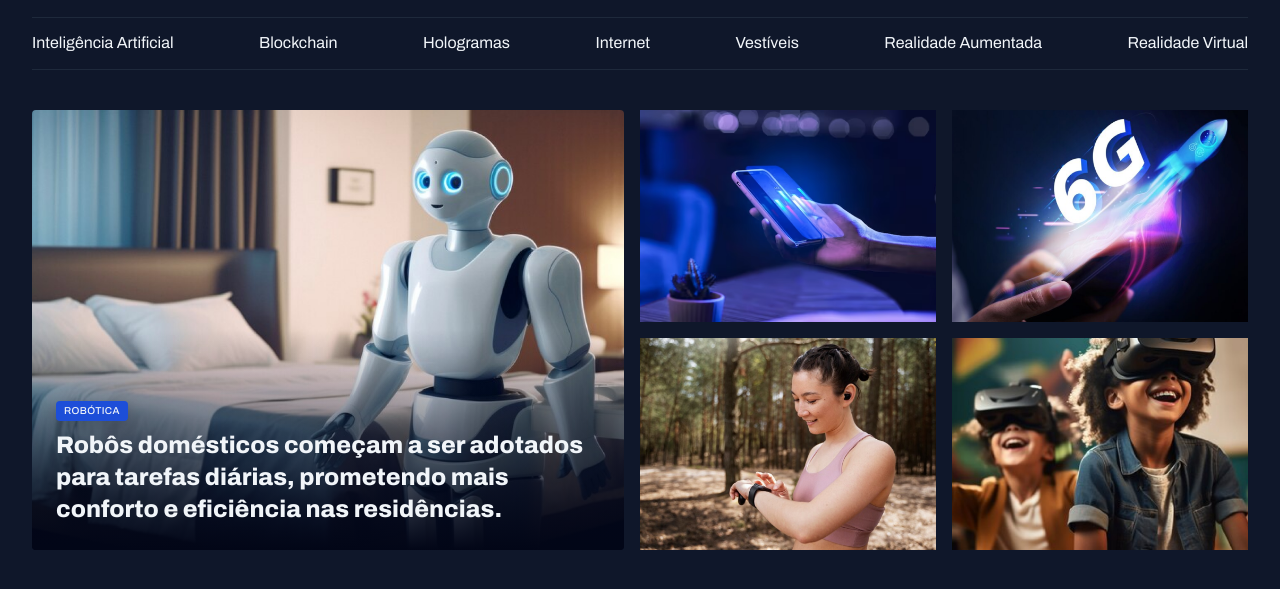
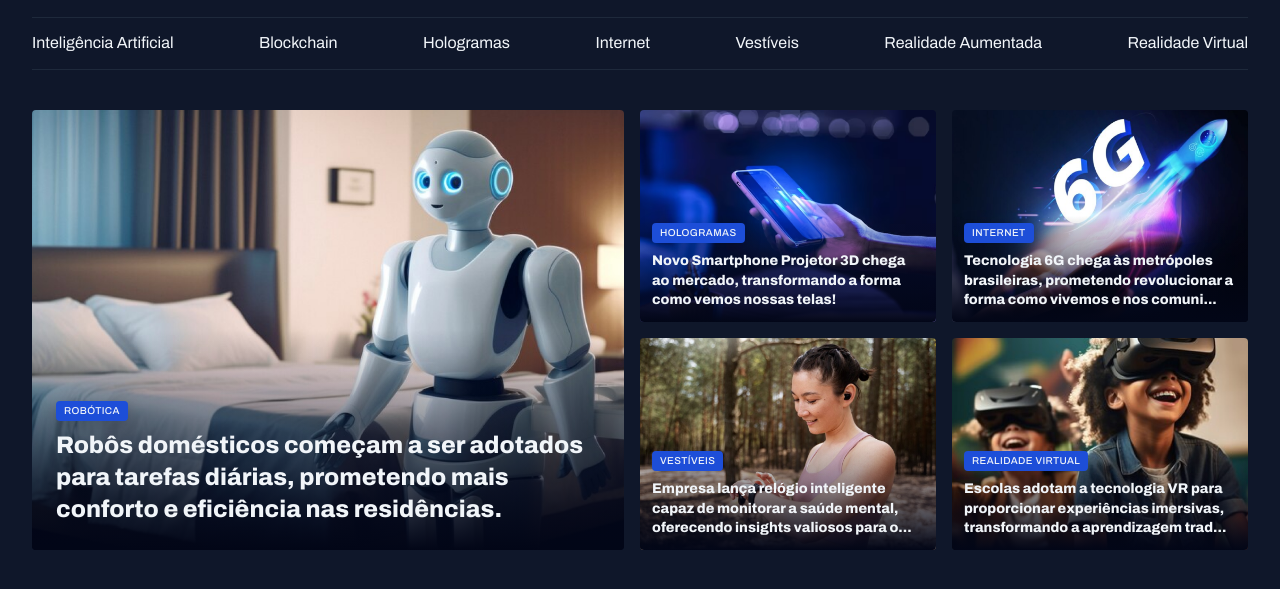
Before and after one commit to THShikota/Projeto-Portal-de-Noticias, a plain HTML site: page index.html in a window 1280 px wide. Shown: the part 45-634 px from the top of the page. Drawn offline with Linux system fonts and the light colour scheme.

Commit message:
Finalizando a seção destaques

```diff
--- a/index.html
+++ b/index.html
@@ -45,7 +45,8 @@
     <main class="grid container">
         <section id="featured" class="grid grid-flow-col gap-16">
             <figure class="card">
-                <img src="assets/images/Image 01.png" alt="">
+                <img src="assets/images/Image 01.png" alt="Robôs domésticos começam a ser adotados para tarefas diárias, prometendo mais conforto e
+                eficiência nas residências.">
 
                 <figcaption>
                     <span class="content-tag">robótica</span>
@@ -59,21 +60,49 @@
             </figure>
 
             <div class="grid grid-cols-2 gap-16">
-                <div>
-                    <img src="assets/images/Image 02.png" alt="">
-                </div>
+                <figure class="card">
+                    <img src="assets/images/Image 02.png" alt="Novo Smartphone Projetor 3D chega ao mercado, transformando a forma como vemos nossas telas!">
 
-                <div>
-                    <img src="assets/images/Image 03.png" alt="">
-                </div>
+                    <figcaption>
+                        <span class="content-tag">hologramas</span>
+                        <h2 class="text-lg">
+                            Novo Smartphone Projetor 3D chega ao mercado, transformando a forma como vemos nossas telas!
+                        </h2>
+                    </figcaption>
+                </figure>
 
-                <div>
-                    <img src="assets/images/Image 04.png" alt="">
-                </div>
+                <figure class="card">
+                    <img src="assets/images/Image 03.png" alt="Tecnologia 6G chega às metrópoles brasileiras, prometendo revolucionar a forma como vivemos e nos comunicamos.">
 
-                <div>
-                    <img src="assets/images/Image 05.png" alt="">
-                </div>
+                    <figcaption>
+                        <span class="content-tag">internet</span>
+                        <h2 class="text-lg">
+                            Tecnologia 6G chega às metrópoles brasileiras, prometendo revolucionar a forma como vivemos e nos comuni...
+                        </h2>
+                    </figcaption>
+                </figure>
+
+                <figure class="card">
+                    <img src="assets/images/Image 04.png" alt="Empresa lança relógio inteligente capaz de monitorar a saúde mental, oferecendo insights valiosos para o bem-estar pessoal.">
+
+                    <figcaption>
+                        <span class="content-tag">vestíveis</span>
+                        <h2 class="text-lg">
+                            Empresa lança relógio inteligente capaz de monitorar a saúde mental, oferecendo insights valiosos para o...
+                        </h2>
+                    </figcaption>
+                </figure>
+
+                <figure class="card">
+                    <img src="assets/images/Image 05.png" alt="Escolas adotam a tecnologia VR para proporcionar experiências imersivas, transformando a aprendizagem tradicional.">
+
+                    <figcaption>
+                        <span class="content-tag">realidade virtual</span>
+                        <h2 class="text-lg">
+                            Escolas adotam a tecnologia VR para proporcionar experiências imersivas, transformando a aprendizagem trad...
+                        </h2>
+                    </figcaption>
+                </figure>
             </div>
         </section>
     </main>
--- a/styles/sections.css
+++ b/styles/sections.css
@@ -25,6 +25,10 @@
 
             padding: 24px;
 
+            &:has(.text-lg) {
+                padding: 12px;
+              }
+
             h2 {
                 margin-top: 8px;
             }
```
